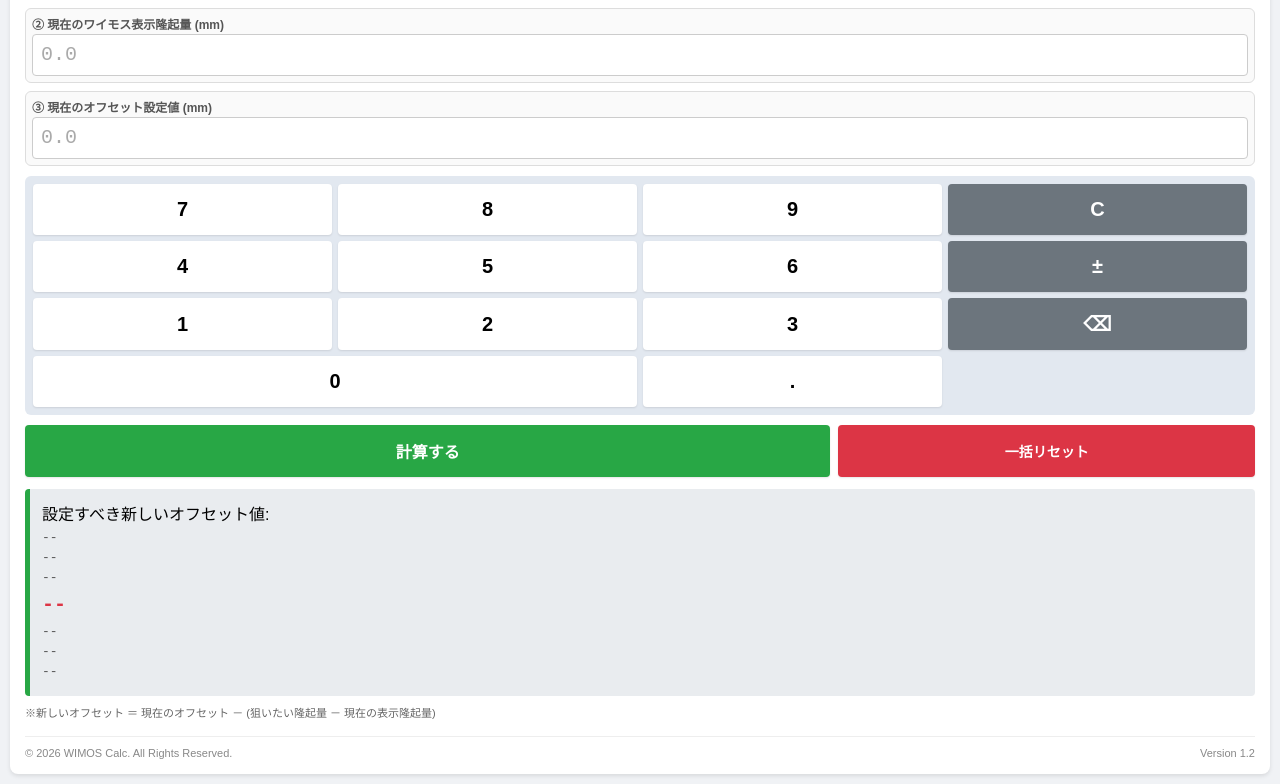
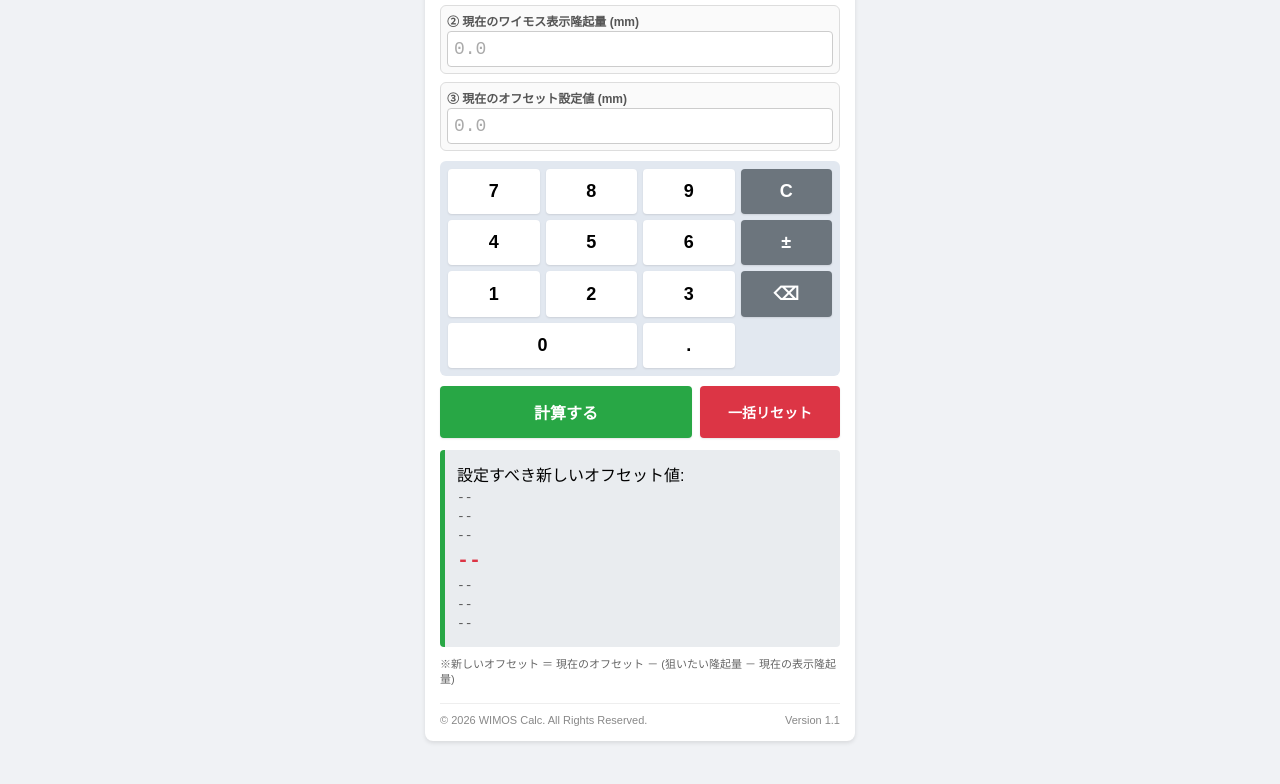
Before and after one commit to t-a-k-a-d-a/wimos, a plain HTML site: page index.html in a window 1280 px wide. Shown: the part 138-922 px from the top of the page. After the commit the page ends 894 px from the top, so only its background shows below. Drawn offline with Linux system fonts and the light colour scheme.

Commit message:
Update index.html

```diff
--- a/index.html
+++ b/index.html
@@ -2,102 +2,42 @@
 <html lang="ja">
 <head>
     <meta charset="UTF-8">
-    <meta name="viewport" content="width=device-width, initial-scale=1.0, maximum-scale=1.0, user-scalable=no, viewport-fit=cover">
-    <title>ワイモス オフセット逆算機 V1.2</title>
+    <meta name="viewport" content="width=device-width, initial-scale=1.0, maximum-scale=1.0, user-scalable=no">
+    <title>ワイモス オフセット逆算機 V1.1</title>
     <style>
-        * { box-sizing: border-box; }
-        body {
-            font-family: sans-serif;
-            margin: 0;
-            padding: 10px;
-            background: #f0f2f5;
-        }
-
-        .calc-box {
-            width: 100%;
-            margin: 0 auto;
-            background: white;
-            padding: 15px;
-            border-radius: 8px;
-            box-shadow: 0 2px 4px rgba(0,0,0,0.1);
-        }
-
-        h3 { margin-top: 0; color: #333; text-align: center; font-size: 18px; margin-bottom: 12px; }
+        body { font-family: sans-serif; margin: 15px; background: #f0f2f5; }
+        .calc-box { max-width: 400px; margin: auto; background: white; padding: 15px; border-radius: 8px; box-shadow: 0 2px 4px rgba(0,0,0,0.1); }
+        h3 { margin-top: 0; color: #333; text-align: center; font-size: 18px; margin-bottom: 10px; }
         .footer-info { display: flex; justify-content: space-between; align-items: center; margin-top: 15px; font-size: 11px; color: #888; border-top: 1px solid #eee; padding-top: 10px; }
 
-        /* 入力フォームエリア */
         .form-group { margin-bottom: 8px; padding: 6px; border-radius: 6px; border: 1px solid #ddd; background: #fafafa; }
         .form-group.active { border-color: #007bff; background: #f0f7ff; }
         label { display: block; margin-bottom: 2px; font-weight: bold; font-size: 12px; color: #555; }
-        .input-display { width: 100%; padding: 8px; box-sizing: border-box; background: white; border: 1px solid #ccc; border-radius: 4px; font-size: 20px; font-family: monospace; font-weight: bold; min-height: 40px; line-height: 24px; cursor: pointer; }
+        .input-display { width: 100%; padding: 6px; box-sizing: border-box; background: white; border: 1px solid #ccc; border-radius: 4px; font-size: 18px; font-family: monospace; font-weight: bold; min-height: 34px; line-height: 22px; cursor: pointer; }
         .input-display.placeholder { color: #aaa; font-weight: normal; }
 
-        /* キーパッドエリア */
         .keypad { display: grid; grid-template-columns: repeat(4, 1fr); gap: 6px; margin-top: 10px; background: #e2e8f0; padding: 8px; border-radius: 6px; }
-
-        .key {
-            padding: 14px 0;
-            background: white;
-            border: none;
-            border-radius: 4px;
-            font-size: 20px;
-            font-weight: bold;
-            cursor: pointer;
-            text-align: center;
-            box-shadow: 0 1px 2px rgba(0,0,0,0.1);
-            -webkit-tap-highlight-color: transparent;
-            touch-action: manipulation;
-        }
+        .key { padding: 12px 0; background: white; border: none; border-radius: 4px; font-size: 18px; font-weight: bold; cursor: pointer; text-align: center; box-shadow: 0 1px 2px rgba(0,0,0,0.1); -webkit-tap-highlight-color: transparent; }
         .key:active { background: #cbd5e1; }
         .key.action { background: #6c757d; color: white; }
         .key.action:active { background: #495057; }
 
-        /* コントロールボタン */
         .control-row { display: flex; gap: 8px; margin-top: 10px; }
-        .btn-calc {
-            flex: 2;
-            padding: 14px;
-            background: #28a745;
-            color: white;
-            border: none;
-            border-radius: 4px;
-            font-size: 16px;
-            cursor: pointer;
-            font-weight: bold;
-            text-align: center;
-            box-shadow: 0 1px 2px rgba(0,0,0,0.1);
-            -webkit-tap-highlight-color: transparent;
-            touch-action: manipulation;
-        }
+        .btn-calc { flex: 2; padding: 14px; background: #28a745; color: white; border: none; border-radius: 4px; font-size: 16px; cursor: pointer; font-weight: bold; text-align: center; box-shadow: 0 1px 2px rgba(0,0,0,0.1); }
         .btn-calc:active { background: #218838; }
-        .btn-all-reset {
-            flex: 1;
-            padding: 14px;
-            background: #dc3545;
-            color: white;
-            border: none;
-            border-radius: 4px;
-            font-size: 14px;
-            cursor: pointer;
-            font-weight: bold;
-            text-align: center;
-            box-shadow: 0 1px 2px rgba(0,0,0,0.1);
-            -webkit-tap-highlight-color: transparent;
-            touch-action: manipulation;
-        }
+        .btn-all-reset { flex: 1; padding: 14px; background: #dc3545; color: white; border: none; border-radius: 4px; font-size: 14px; cursor: pointer; font-weight: bold; text-align: center; box-shadow: 0 1px 2px rgba(0,0,0,0.1); }
         .btn-all-reset:active { background: #bd2130; }
 
-        /* 結果エリア */
         .result-box { margin-top: 12px; padding: 12px; background: #e9ecef; border-radius: 4px; border-left: 5px solid #28a745; scroll-margin-top: 10px; }
-        .result-sub { font-size: 13px; color: #555; margin: 5px 0; font-family: monospace; }
-        .result-val { font-size: 20px; font-weight: bold; color: #dc3545; margin: 8px 0; font-family: monospace; }
+        .result-sub { font-size: 13px; color: #555; margin: 4px 0; font-family: monospace; }
+        .result-val { font-size: 20px; font-weight: bold; color: #dc3545; margin: 6px 0; font-family: monospace; }
         .note { font-size: 11px; color: #666; margin-top: 10px; line-height: 1.4; }
     </style>
 </head>
 <body>
 
 <div class="calc-box">
-    <h3>ワイモス オフセット逆算機 <small style="font-size:14px; color:#666;">V1.2</small></h3>
+    <h3>ワイモス オフセット逆算機 <small style="font-size:13px; color:#666;">V1.1</small></h3>
 
     <div class="form-group active" id="group-targetHeave" onclick="selectInput('targetHeave')">
         <label>① 狙いたい隆起量 (mm)</label>
@@ -156,7 +96,7 @@
 
     <div class="footer-info">
         <span>&copy; 2026 WIMOS Calc. All Rights Reserved.</span>
-        <span>Version 1.2</span>
+        <span>Version 1.1</span>
     </div>
 </div>
 
@@ -257,4 +197,25 @@
     const currentOffsetInt = Math.round(currentOffset * 10);
 
     const newOffsetInt = currentOffsetInt - (targetHeaveInt - currentHeaveInt);
-    const newOffset = newOffsetInt / 10;document.getElementById('newOffset').innerText = 隆起量 ${targetHeave.toFixed(1)}mm にする時: ${newOffset.toFixed(1)} mm;const ids = ['offsetPlus3', 'offsetPlus2', 'offsetPlus1', 'offsetMinus1', 'offsetMinus2', 'offsetMinus3'];const steps = [3, 2, 1, -1, -2, -3];for (let i = 0; i < steps.length; i++) {const step = steps[i];const targetVal = (targetHeaveInt + step) / 10;const offsetVal = (newOffsetInt - step) / 10;const sign = step > 0 ? '+' : '';document.getElementById(ids[i]).innerText = 隆起量 ${targetVal.toFixed(1)}mm (${sign}${ (step/10).toFixed(1) }mm) の時: ${offsetVal.toFixed(1)} mm;}
+    const newOffset = newOffsetInt / 10;
+
+    document.getElementById('newOffset').innerText = `隆起量 ${targetHeave.toFixed(1)}mm にする時: ${newOffset.toFixed(1)} mm`;
+
+    // 表示IDと計算ステップを正しく対応（高い順が上）
+    const ids = ['offsetPlus3', 'offsetPlus2', 'offsetPlus1', 'offsetMinus1', 'offsetMinus2', 'offsetMinus3'];
+    const steps = [3, 2, 1, -1, -2, -3];
+
+    for (let i = 0; i < steps.length; i++) {
+        const step = steps[i];
+        const targetVal = (targetHeaveInt + step) / 10;
+        const offsetVal = (newOffsetInt - step) / 10;
+        const sign = step > 0 ? '+' : '';
+        document.getElementById(ids[i]).innerText = `隆起量 ${targetVal.toFixed(1)}mm (${sign}${ (step/10).toFixed(1) }mm) の時: ${offsetVal.toFixed(1)} mm`;
+    }
+
+    document.getElementById('resultArea').scrollIntoView({ behavior: 'smooth' });
+}
+</script>
+
+</body>
+</html>
```
